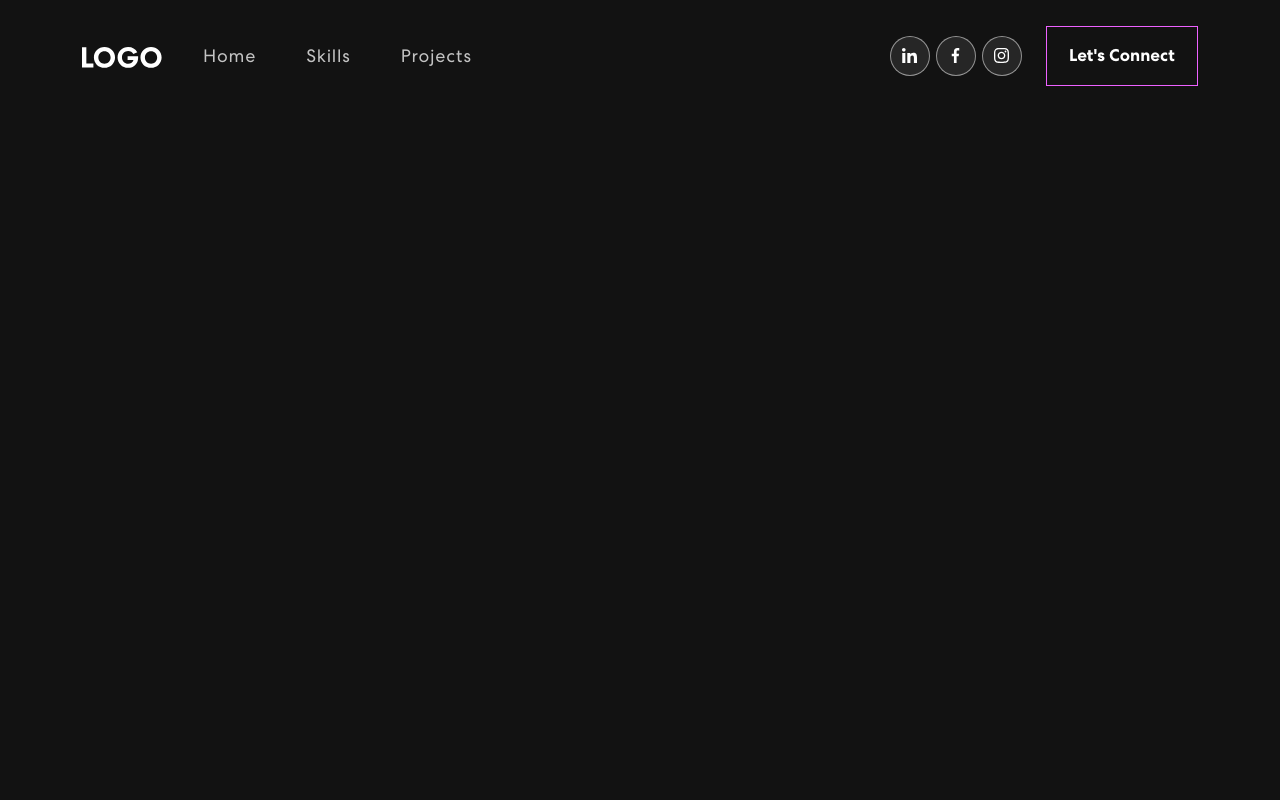
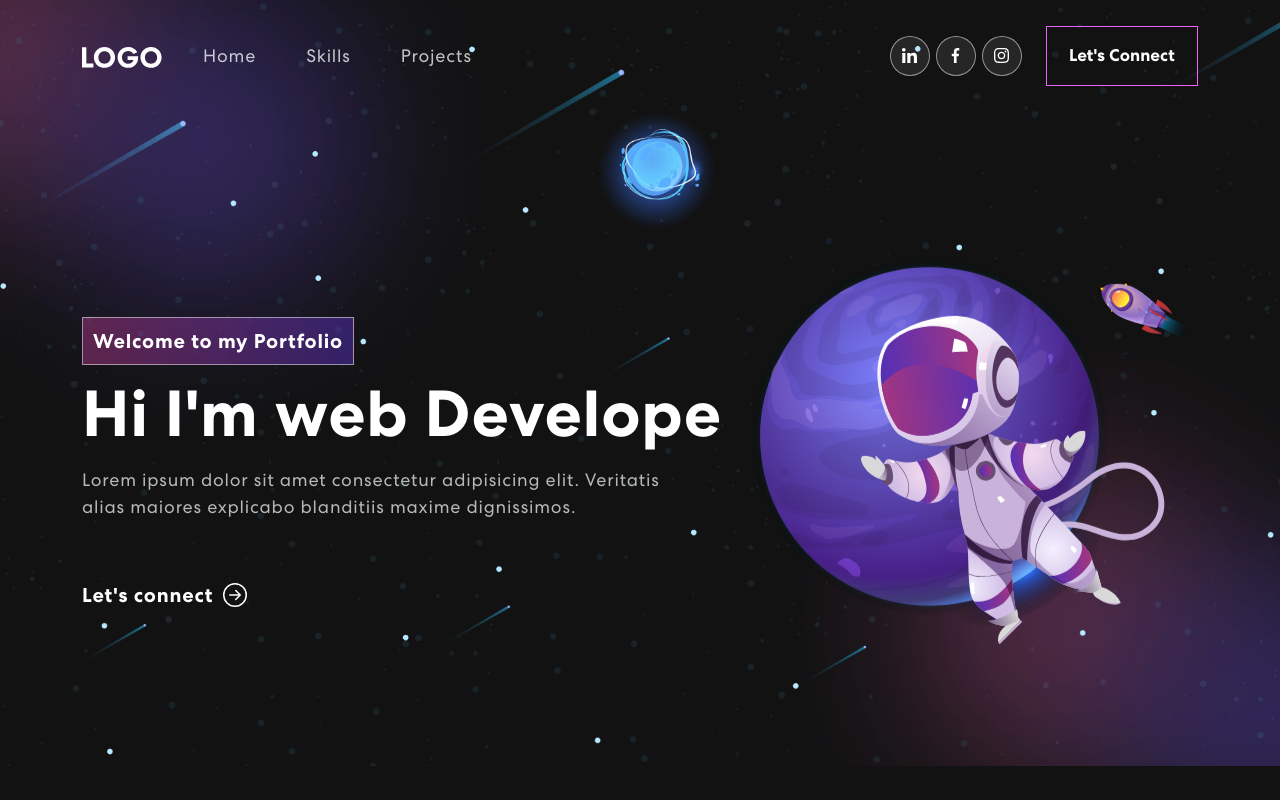
Before and after one commit to Hossein-Haghshenas/React-Portfolio-Project, a React (Create React App) app: page / in a window 1280 px wide. Built offline with nearby package versions, Linux system fonts and the light colour scheme.

Commit message:
Fix something and Import banner in the app

```diff
--- a/src/App.css
+++ b/src/App.css
@@ -73,6 +73,10 @@ img {
   height: auto;
 }
 
+button {
+  background: transparent;
+}
+
 @media (min-width: 1700px) {
   main .container {
     max-width: 100%;
--- a/src/App.js
+++ b/src/App.js
@@ -1,11 +1,13 @@
 import "./App.css";
 import "bootstrap/dist/css/bootstrap.css";
 import NavBar from "./components/navbar/NavBar";
+import Banner from "./components/banner/Banner";
 
 function App() {
   return (
     <>
       <NavBar />
+      <Banner />
     </>
   );
 }
```
